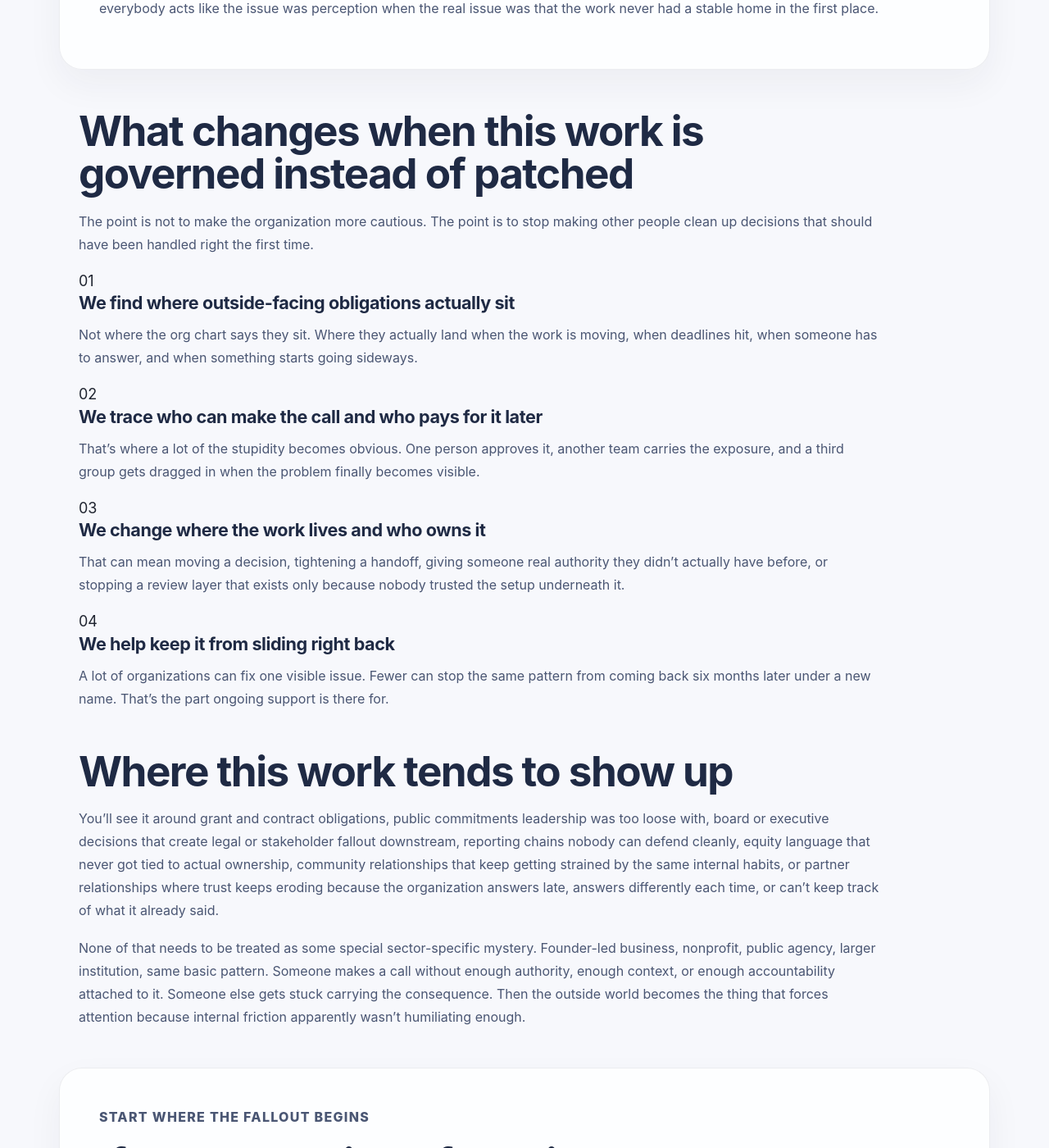
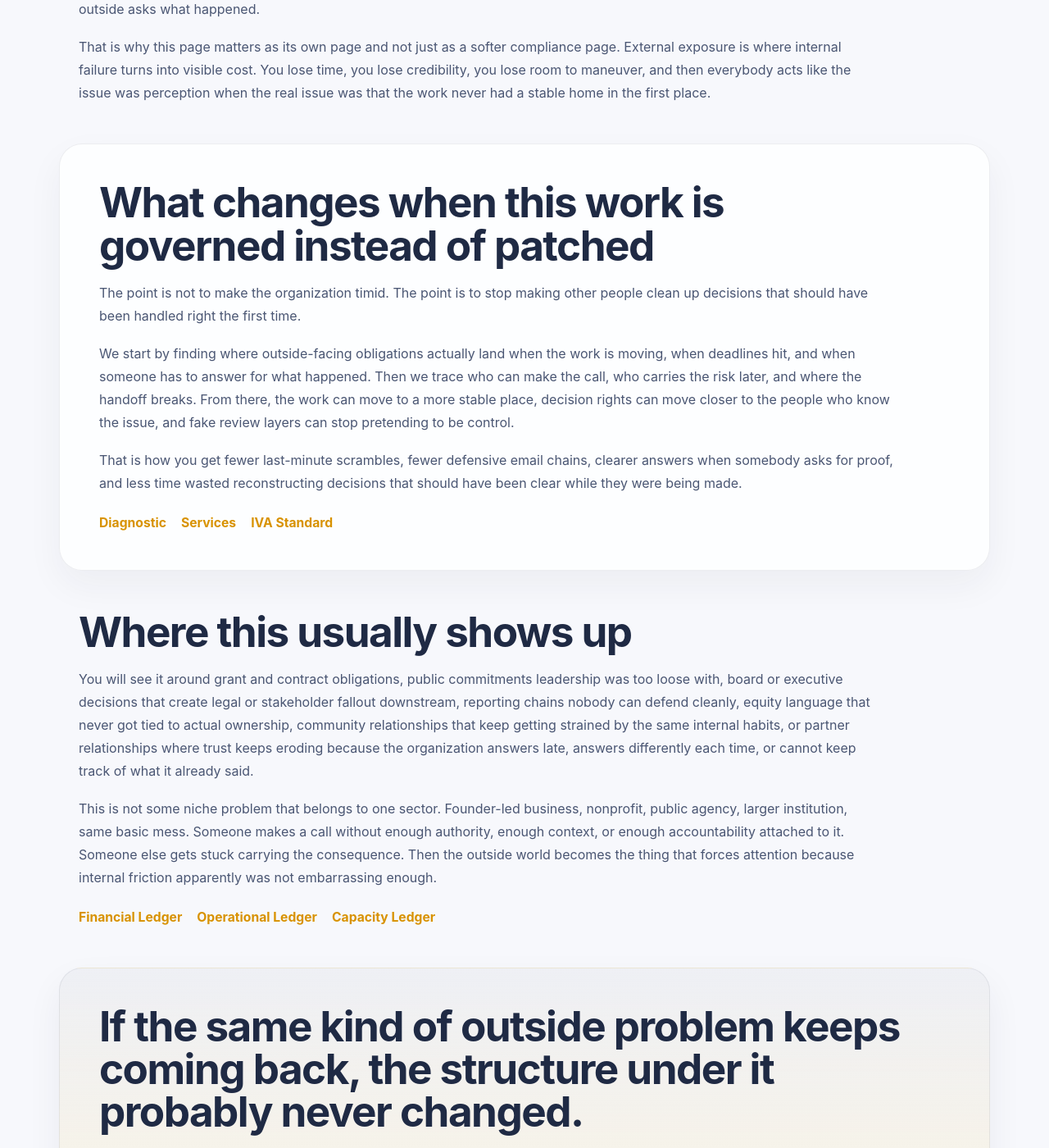
Before and after one commit to efost7873/integratedvaluearchitecture.com, a Jekyll site: the page built from external.html, in a window 1280 px wide and 1400 px high, scrolled down 1774 px. Shown: the whole window at 82% size. Built offline with Jekyll 4.4.1, drawn with Linux system fonts in a browser that asks for light colours; some of the changed text lies outside the part shown.

Commit message:
Refactor External Ledger page structure and content

```diff
--- a/external.html
+++ b/external.html
@@ -1,27 +1,26 @@
 ---
 layout: default
 title: External Ledger | Integrated Value Architecture
+description: The External Ledger shows where obligations, public trust, stakeholder fallout, and outside exposure keep getting handled too late because the work never had clear ownership in the first place.
 permalink: /external/
-description: External problems rarely start outside. This page explains how Integrated Value Architecture helps organizations stop repeated compliance scrambles, credibility damage, and stakeholder fallout by fixing where decisions sit and who owns the work.
+schema_type: WebPage
 ---
 
-<section class="hero">
-  <div class="container">
-    <div class="hero-copy">
+<section class="page-header">
+  <div class="container narrow">
     <p class="eyebrow">External Ledger</p>
     <h1>By the time the outside world sees it, the damage is already moving.</h1>
-      <p class="hero-text">
+    <p>
       Complaints, contract problems, regulator questions, public pushback, frustrated partners, promises nobody can prove they kept. That kind of mess usually gets treated like a communications problem or a compliance problem after the fact. Most of the time it started much earlier, when the wrong person made the call, nobody owned the obligation clearly, or the work got passed around long enough that it turned into exposure.
     </p>
-      <div class="hero-actions">
-        <a class="button button-primary" href="/diagnostic/">Start with the diagnostic</a>
-        <a class="button button-secondary" href="/contact/">Talk through the situation</a>
-      </div>
+    <div class="cta-block">
+      <a class="button primary" href="/diagnostic/">Start with the diagnostic</a>
+      <a class="button secondary" href="/contact/">Talk through the situation</a>
     </div>
   </div>
 </section>
 
-<section class="section section-intro">
+<section class="section">
   <div class="container narrow">
     <p>
       I’ve watched organizations act surprised when something blows back on them, and it’s almost never actually surprising. Staff already knew the reporting was shaky. Someone had already said the contract language didn’t match the work. A partner had already started losing confidence. A requirement was already sitting there half-owned while people assumed somebody else had it. Then the question finally comes from outside and everyone starts digging through old emails, old drafts, old approvals, trying to reconstruct who knew what and when. That’s not a sudden external event. That’s internal failure that finally got visible enough that it couldn’t be ignored anymore.
@@ -32,130 +31,111 @@
   </div>
 </section>
 
-<section class="section section-split">
-  <div class="container">
-    <div class="section-heading">
+<section class="section alt">
+  <div class="container narrow">
     <h2>What this looks like in real life</h2>
     <p>
       It usually doesn’t show up as one dramatic event. It shows up as the same kind of cleanup over and over.
     </p>
-    </div>
 
     <div class="card-grid two-up">
       <article class="info-card">
+        <a class="card-link" href="/iva-vs-grc/">
           <h3>Obligations drift until somebody asks for proof</h3>
           <p>
             Grant conditions, contract terms, reporting requirements, public commitments, equity promises, community expectations. They sit across multiple teams, nobody holds the whole chain, and people keep moving as if the responsibility is obvious when it isn’t.
           </p>
+        </a>
       </article>
 
       <article class="info-card">
+        <a class="card-link" href="/decision-rights-redesign/">
           <h3>Bad decisions get locked in before the right people see them</h3>
           <p>
             A risky call gets approved too early, or a harmless issue gets escalated three levels because nobody is sure who can decide. Then everyone downstream inherits the consequence and has to work around it.
           </p>
+        </a>
       </article>
 
       <article class="info-card">
+        <a class="card-link" href="/common-problems-we-fix/">
           <h3>Teams burn time rebuilding the record after the fact</h3>
           <p>
             Instead of already having clear ownership and a usable trail, people start hunting for old versions, forwarded emails, meeting notes, signoffs, and half-remembered conversations to explain what happened.
           </p>
+        </a>
       </article>
 
       <article class="info-card">
+        <a class="card-link" href="/services/">
           <h3>The same exposure comes back wearing a different shirt</h3>
           <p>
-          A complaint gets resolved without fixing the decision path behind it. A partner issue gets patched but not owned. A reporting problem gets corrected once, then shows up again the next quarter because nothing actually moved.
+            A complaint gets resolved without fixing the decision path behind it. A partner issue gets patched but not owned. A reporting problem gets corrected once, then shows up again later because nothing actually moved.
           </p>
+        </a>
       </article>
     </div>
   </div>
 </section>
 
-<section class="section section-body alt">
+<section class="section">
   <div class="container narrow">
     <h2>What usually gets blamed instead</h2>
     <p>
       People love blaming tone, communication, training, or “better coordination” because that lets the real structure stay put. So they add another approval, another review step, another policy, another meeting, another person copied on the email. Now the same work takes longer, more people are touching it, and the organization still can’t answer a basic question cleanly when someone outside asks what happened.
     </p>
     <p>
-      That’s why this page matters as its own page and not just a footnote under compliance. External exposure is where internal governance failure becomes expensive in public. You lose time, you lose credibility, you lose room to maneuver, and then everybody acts like the issue was perception when the real issue was that the work never had a stable home in the first place.
+      That is why this page matters as its own page and not just as a softer compliance page. External exposure is where internal failure turns into visible cost. You lose time, you lose credibility, you lose room to maneuver, and then everybody acts like the issue was perception when the real issue was that the work never had a stable home in the first place.
     </p>
   </div>
 </section>
 
-<section class="section section-process">
-  <div class="container">
-    <div class="section-heading">
+<section class="section alt">
+  <div class="container narrow">
     <h2>What changes when this work is governed instead of patched</h2>
     <p>
-        The point is not to make the organization more cautious. The point is to stop making other people clean up decisions that should have been handled right the first time.
+      The point is not to make the organization timid. The point is to stop making other people clean up decisions that should have been handled right the first time.
     </p>
-    </div>
-
-    <div class="process-steps">
-      <article class="process-step">
-        <span class="step-number">01</span>
-        <h3>We find where outside-facing obligations actually sit</h3>
     <p>
-          Not where the org chart says they sit. Where they actually land when the work is moving, when deadlines hit, when someone has to answer, and when something starts going sideways.
+      We start by finding where outside-facing obligations actually land when the work is moving, when deadlines hit, and when someone has to answer for what happened. Then we trace who can make the call, who carries the risk later, and where the handoff breaks. From there, the work can move to a more stable place, decision rights can move closer to the people who know the issue, and fake review layers can stop pretending to be control.
     </p>
-      </article>
-
-      <article class="process-step">
-        <span class="step-number">02</span>
-        <h3>We trace who can make the call and who pays for it later</h3>
     <p>
-          That’s where a lot of the stupidity becomes obvious. One person approves it, another team carries the exposure, and a third group gets dragged in when the problem finally becomes visible.
+      That is how you get fewer last-minute scrambles, fewer defensive email chains, clearer answers when somebody asks for proof, and less time wasted reconstructing decisions that should have been clear while they were being made.
     </p>
-      </article>
-
-      <article class="process-step">
-        <span class="step-number">03</span>
-        <h3>We change where the work lives and who owns it</h3>
-        <p>
-          That can mean moving a decision, tightening a handoff, giving someone real authority they didn’t actually have before, or stopping a review layer that exists only because nobody trusted the setup underneath it.
-        </p>
-      </article>
-
-      <article class="process-step">
-        <span class="step-number">04</span>
-        <h3>We help keep it from sliding right back</h3>
-        <p>
-          A lot of organizations can fix one visible issue. Fewer can stop the same pattern from coming back six months later under a new name. That’s the part ongoing support is there for.
-        </p>
-      </article>
+    <div class="inline-links">
+      <a href="/diagnostic/">Diagnostic</a>
+      <a href="/services/">Services</a>
+      <a href="/standard/">IVA Standard</a>
     </div>
   </div>
 </section>
 
-<section class="section section-body">
+<section class="section">
   <div class="container narrow">
-    <h2>Where this work tends to show up</h2>
+    <h2>Where this usually shows up</h2>
     <p>
-      You’ll see it around grant and contract obligations, public commitments leadership was too loose with, board or executive decisions that create legal or stakeholder fallout downstream, reporting chains nobody can defend cleanly, equity language that never got tied to actual ownership, community relationships that keep getting strained by the same internal habits, or partner relationships where trust keeps eroding because the organization answers late, answers differently each time, or can’t keep track of what it already said.
+      You will see it around grant and contract obligations, public commitments leadership was too loose with, board or executive decisions that create legal or stakeholder fallout downstream, reporting chains nobody can defend cleanly, equity language that never got tied to actual ownership, community relationships that keep getting strained by the same internal habits, or partner relationships where trust keeps eroding because the organization answers late, answers differently each time, or cannot keep track of what it already said.
     </p>
     <p>
-      None of that needs to be treated as some special sector-specific mystery. Founder-led business, nonprofit, public agency, larger institution, same basic pattern. Someone makes a call without enough authority, enough context, or enough accountability attached to it. Someone else gets stuck carrying the consequence. Then the outside world becomes the thing that forces attention because internal friction apparently wasn’t humiliating enough.
+      This is not some niche problem that belongs to one sector. Founder-led business, nonprofit, public agency, larger institution, same basic mess. Someone makes a call without enough authority, enough context, or enough accountability attached to it. Someone else gets stuck carrying the consequence. Then the outside world becomes the thing that forces attention because internal friction apparently was not embarrassing enough.
     </p>
+    <div class="inline-links">
+      <a href="/finance/">Financial Ledger</a>
+      <a href="/operations/">Operational Ledger</a>
+      <a href="/capacity/">Capacity Ledger</a>
+    </div>
   </div>
 </section>
 
-<section class="section section-cta alt">
-  <div class="container">
-    <div class="cta-panel">
-      <div class="cta-copy">
-        <p class="eyebrow">Start where the fallout begins</p>
+<section class="section final-cta">
+  <div class="container narrow">
     <h2>If the same kind of outside problem keeps coming back, the structure under it probably never changed.</h2>
     <p>
-          The work starts by looking at how obligations are handled now, where decisions are getting made, who is carrying risk without real authority, and why people keep scrambling to explain things after the fact. From there, the structure gets redesigned so the next version of the same mess doesn’t land in the same place again.
+      One repeated complaint is enough. One contract problem is enough. One partner relationship that keeps getting strained by the same internal habits is enough. If people are still scrambling to explain what happened after the fact, there is enough there to start.
     </p>
-      </div>
-      <div class="cta-actions">
-        <a class="button button-primary" href="/diagnostic/">See the diagnostic</a>
-        <a class="text-link" href="/services/">See how the work continues after that</a>
-      </div>
+    <div class="cta-block">
+      <a class="button primary" href="/fixed-fee-review/">Start with a Fixed-Fee Review</a>
+      <a class="button secondary" href="/contact/">Contact</a>
     </div>
   </div>
 </section>
```
Lines whose indentation alone changed are shown as unchanged.
